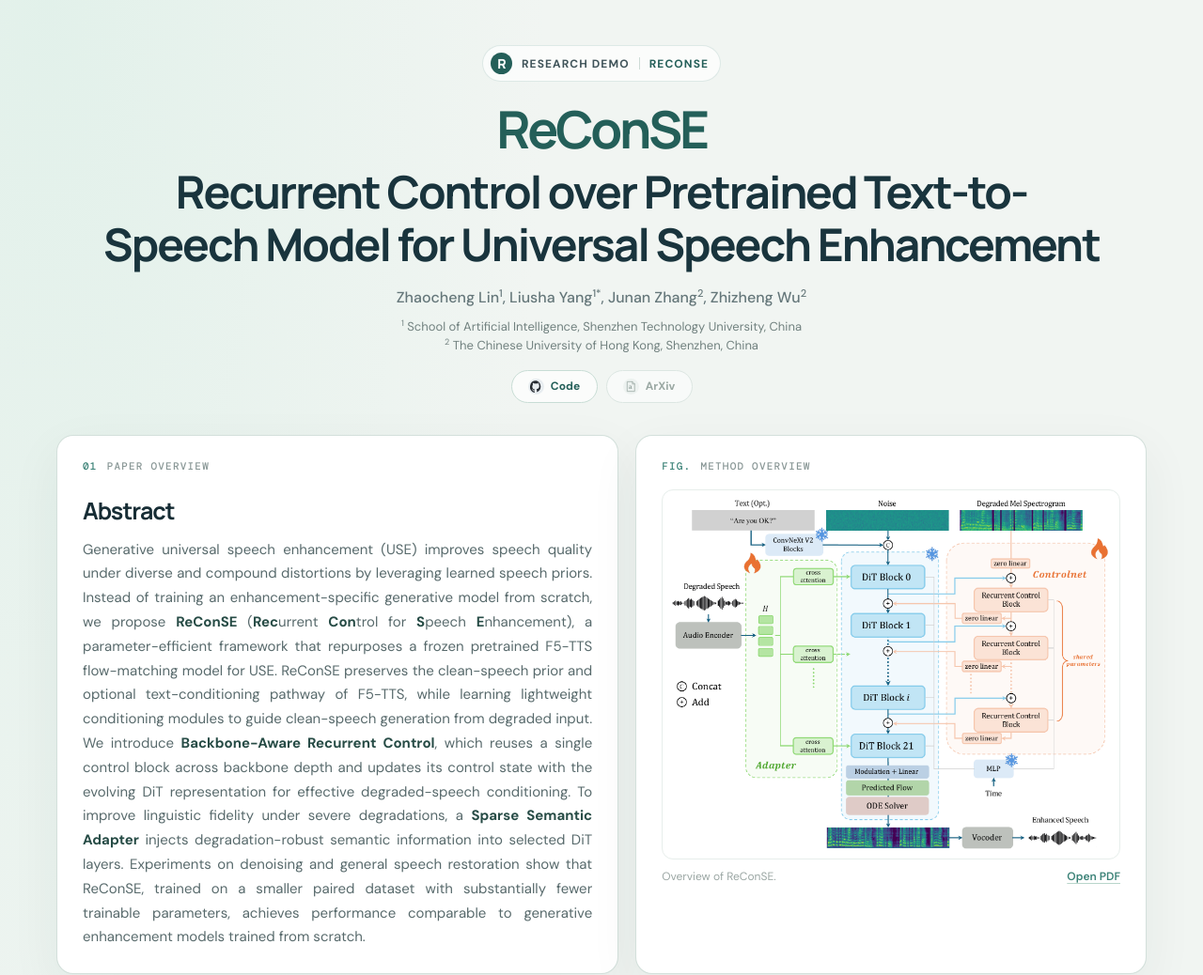
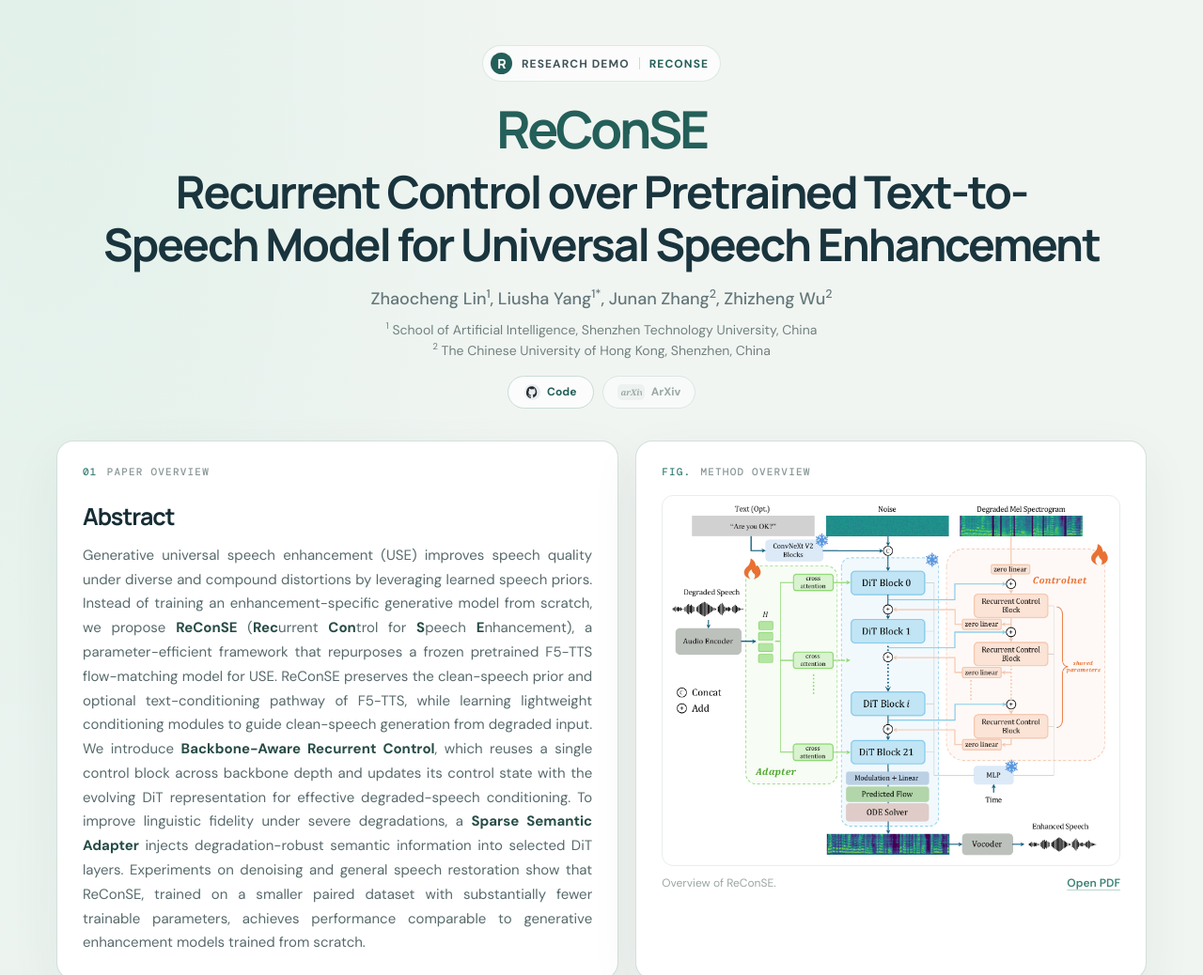
Before and after one commit to Lin-Johnson/ReConSE-Demo, a plain HTML site: page index.html in a window 1280 px wide. Shown: the top 1038 px of the page at 94% size. Drawn offline with nearby package versions, Linux system fonts and the light colour scheme.

Commit message:
Refine arXiv icon and author typography

```diff
--- a/index.html
+++ b/index.html
@@ -49,7 +49,7 @@
           </a>
           <span class="resource-button is-disabled" role="button" aria-disabled="true" aria-label="ArXiv link coming soon">
             <span class="resource-button-icon arxiv-icon" aria-hidden="true">
-              <svg viewBox="0 0 24 24" focusable="false"><path d="M5 2.5h9.5L19 7v14.5H5zM14.5 2.5V7H19"/><text x="7.1" y="17.4">a</text></svg>
+              <svg viewBox="0 0 28 16" focusable="false"><text x="1" y="12.5">arXiv</text></svg>
             </span>
             ArXiv
           </span>
--- a/styles.css
+++ b/styles.css
@@ -142,7 +142,7 @@ figure {
   align-items: center;
   gap: 11px;
   color: #65777a;
-  font-size: 16px;
+  font-size: 18px;
   font-weight: 500;
   line-height: 1.5;
 }
@@ -157,7 +157,7 @@ figure {
 .affiliations {
   margin-top: 9px;
   color: #71817f;
-  font-size: 13px;
+  font-size: 14px;
   line-height: 1.55;
 }
 
@@ -227,23 +227,23 @@ figure {
 }
 
 .arxiv-icon {
+  width: 29px;
+  border-radius: 5px;
   background: #f8e7e7;
   color: #a51c30;
 }
 
-.arxiv-icon svg path {
-  fill: none;
-  stroke: currentColor;
-  stroke-linecap: round;
-  stroke-linejoin: round;
-  stroke-width: 1.4;
+.arxiv-icon svg {
+  width: 24px;
+  height: 13px;
 }
 
 .arxiv-icon svg text {
   fill: currentColor;
   font-family: Georgia, serif;
-  font-size: 12px;
+  font-size: 11px;
   font-weight: 700;
+  font-style: italic;
 }
 
 .resource-button.is-disabled {
@@ -1108,11 +1108,11 @@ figure {
   .byline {
     flex-wrap: wrap;
     justify-content: center;
-    font-size: 14px;
+    font-size: 15px;
   }
 
   .affiliations {
-    font-size: 11px;
+    font-size: 12px;
   }
 
   .overview-grid {
```
